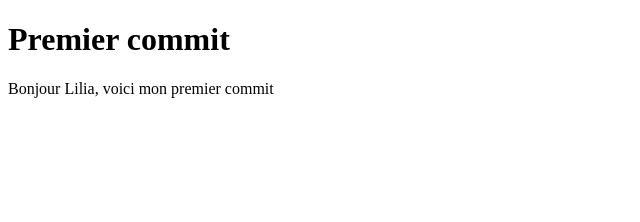
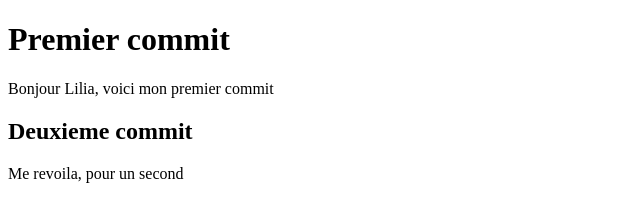
Before and after one commit to cambreau/TP1-Camille-Breau-Environnement, a plain HTML site: page index.html in a window 1280 px wide. Shown: the whole page, without its empty margins (0-640 px from the left). Drawn offline with Linux system fonts and the light colour scheme.

Commit message:
Premier changement

```diff
--- a/index.html
+++ b/index.html
@@ -8,5 +8,7 @@
   <body>
     <h1>Premier commit</h1>
     <p>Bonjour Lilia, voici mon premier commit</p>
+    <h2>Deuxieme commit</h2>
+    <p>Me revoila, pour un second</p>
   </body>
 </html>
```
